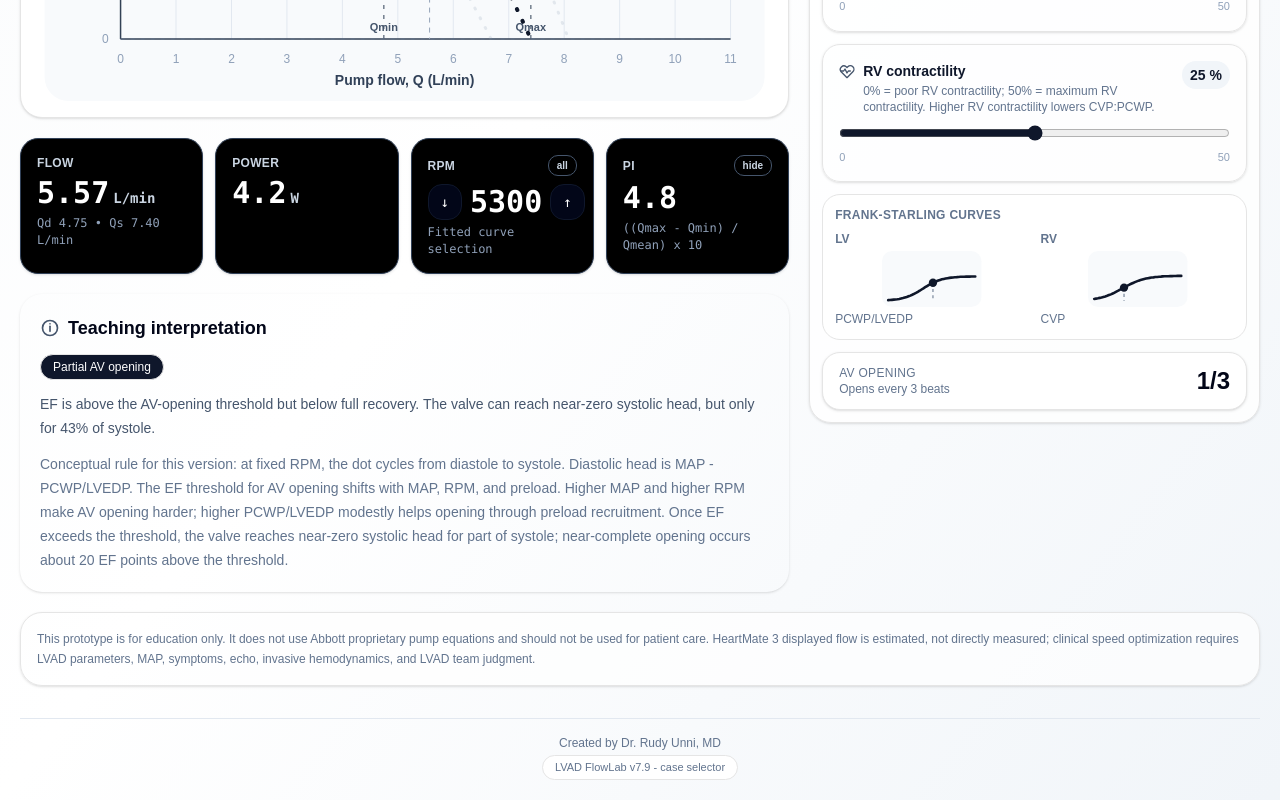
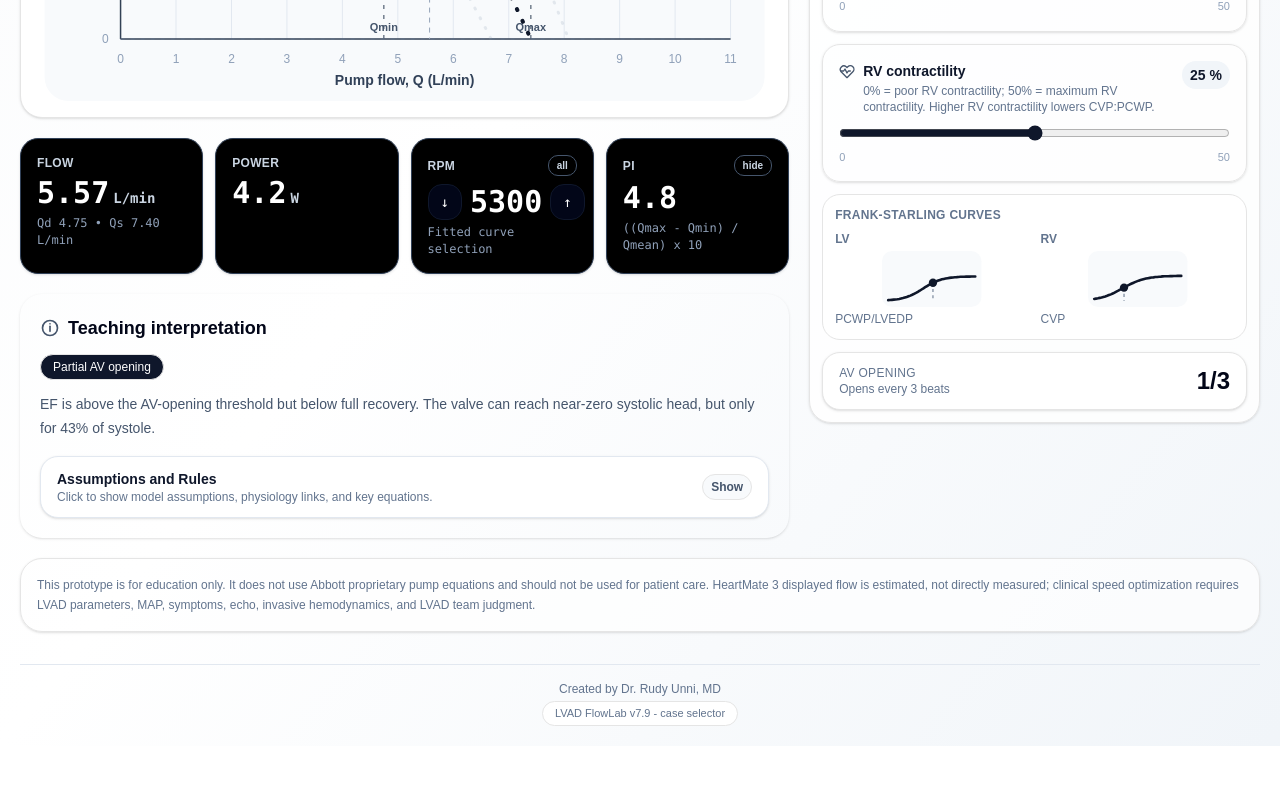
Before and after one commit to rudyunni/lvad-physiology-visualizer, a React (Vite) app: page / in a window 1280 px wide. Shown: the part 842-1642 px from the top of the page. After the commit the page ends 1588 px from the top, so only its background shows below. Built offline with nearby package versions, Linux system fonts and the light colour scheme.

Commit message:
Update LVAD visualizer

```diff
--- a/src/App.tsx
+++ b/src/App.tsx
@@ -559,7 +559,6 @@ function HQGraph({ model, paused, showPreloadLimit, flipAxes, setFlipAxes, showH
           <Button onClick={() => setShowPiLines((value) => !value)} variant={showPiLines ? "default" : "outline"} className="rounded-2xl px-3 py-2 text-xs">{showPiLines ? "PI lines on" : "PI lines off"}</Button>
           <Button onClick={() => setShowHeadLines((value) => !value)} variant={showHeadLines ? "default" : "outline"} className="rounded-2xl px-3 py-2 text-xs">{showHeadLines ? "H lines on" : "H lines off"}</Button>
           <Button onClick={() => setFlipAxes((value) => !value)} variant="outline" className="rounded-2xl px-3 py-2 text-xs">{flipAxes ? "Standard axes" : "Flip axes"}</Button>
-          <Badge variant="secondary" className="rounded-xl px-3 py-1 text-sm">Educational model</Badge>
         </div>
       </div>
       <svg viewBox={`0 0 ${width} ${height}`} className="h-[640px] w-full">
@@ -608,6 +607,7 @@ export default function LVADFlowLab() {
   const [hidePiValue, setHidePiValue] = useState(false);
   const [showAllRpmCurves, setShowAllRpmCurves] = useState(false);
   const [advancedPhysiologyMode, setAdvancedPhysiologyMode] = useState(false);
+  const [showAssumptions, setShowAssumptions] = useState(false);
   const [selectedCaseId, setSelectedCaseId] = useState("free");
   const [monitorTick, setMonitorTick] = useState(0);
 
@@ -809,7 +809,57 @@ export default function LVADFlowLab() {
               <div className="mb-3 flex items-center gap-2"><MiniIcon type="info" className="h-5 w-5 text-slate-600" /><div className="text-lg font-bold">Teaching interpretation</div></div>
               <div className="flex flex-wrap items-center gap-2"><Badge className="rounded-xl px-3 py-1 text-sm">{model.status}</Badge></div>
               {activeCase ? <div className="mt-3 rounded-2xl border border-slate-200 bg-slate-50 p-3"><div className="text-xs font-bold uppercase tracking-wide text-slate-500">Case question</div><p className="mt-1 text-sm font-semibold leading-6 text-slate-800">{activeCase.question}</p><p className="mt-2 text-xs leading-5 text-slate-500">Case settings loaded: RPM {rpm}, MAP {format(map, 0)} mmHg, PCWP/LVEDP {format(lvPreload, 1)} mmHg, CVP {format(rvPreload, 1)} mmHg, LV EF {format(lvContractility, 0)}%, RV contractility {format(rvContractility, 0)}%.</p></div> : <p className="mt-3 text-sm leading-6 text-slate-600">{showPreloadLimit ? model.explanation : "Preload limiting is currently turned off. The graph is showing the theoretical HQ-curve behavior from pressure-derived head alone, without patient-side flow supply constraints."}</p>}
-              <p className="mt-3 text-sm leading-6 text-slate-500">Conceptual rule for this version: at fixed RPM, the dot cycles from diastole to systole. Diastolic head is MAP - PCWP/LVEDP. The EF threshold for AV opening shifts with MAP, RPM, and preload. Higher MAP and higher RPM make AV opening harder; higher PCWP/LVEDP modestly helps opening through preload recruitment. Once EF exceeds the threshold, the valve reaches near-zero systolic head for part of systole; near-complete opening occurs about 20 EF points above the threshold. {advancedPhysiologyMode ? `Advanced mode is active: LV state is ${complianceProfile.lvLabel} and RV state is ${complianceProfile.rvLabel}, so volume changes move PCWP and CVP with different slopes.` : ""}</p>
+              <div className="mt-4 rounded-2xl border border-slate-200 bg-white shadow-sm">
+                <button
+                  type="button"
+                  onClick={() => setShowAssumptions((value) => !value)}
+                  className="flex w-full items-center justify-between gap-3 rounded-2xl px-4 py-3 text-left hover:bg-slate-50"
+                >
+                  <div>
+                    <div className="text-sm font-bold text-slate-900">Assumptions and Rules</div>
+                    <div className="text-xs text-slate-500">Click to {showAssumptions ? "hide" : "show"} model assumptions, physiology links, and key equations.</div>
+                  </div>
+                  <div className="rounded-xl border bg-slate-50 px-2 py-1 text-xs font-bold text-slate-600">
+                    {showAssumptions ? "Hide" : "Show"}
+                  </div>
+                </button>
+                {showAssumptions ? (
+                  <div className="border-t border-slate-200 px-4 py-3 text-sm leading-6 text-slate-600">
+                    <div className="grid gap-3 md:grid-cols-2">
+                      <div className="rounded-xl bg-slate-50 p-3">
+                        <div className="font-bold text-slate-800">HQ curve and head pressure</div>
+                        <p className="mt-1 text-xs leading-5 text-slate-600">At fixed RPM, the operating point is selected from the fitted HQ curve. Diastolic head is approximated as MAP - PCWP/LVEDP. Lower head corresponds to higher pump flow along the curve; higher head corresponds to lower pump flow.</p>
+                        <div className="mt-2 rounded-lg bg-white p-2 font-mono text-xs text-slate-700">H = MAP - PCWP/LVEDP</div>
+                      </div>
+                      <div className="rounded-xl bg-slate-50 p-3">
+                        <div className="font-bold text-slate-800">Mean pump flow</div>
+                        <p className="mt-1 text-xs leading-5 text-slate-600">The dot cycles between diastolic and systolic operating points. Mean displayed flow is time-weighted toward diastole using a simple 2/3 diastole and 1/3 systole approximation.</p>
+                        <div className="mt-2 rounded-lg bg-white p-2 font-mono text-xs text-slate-700">Qmean = 2/3 × Qdiastole + 1/3 × Qsystole</div>
+                      </div>
+                      <div className="rounded-xl bg-slate-50 p-3">
+                        <div className="font-bold text-slate-800">Aortic valve opening</div>
+                        <p className="mt-1 text-xs leading-5 text-slate-600">The EF threshold for AV opening shifts with MAP, RPM, and preload. Higher MAP and higher RPM make AV opening harder; higher PCWP/LVEDP modestly helps opening through preload recruitment. Near-complete opening occurs about 20 EF points above the threshold.</p>
+                        <div className="mt-2 rounded-lg bg-white p-2 font-mono text-xs text-slate-700">AV threshold ≈ MAP effect + RPM unloading - preload recruitment</div>
+                      </div>
+                      <div className="rounded-xl bg-slate-50 p-3">
+                        <div className="font-bold text-slate-800">Preload supply cap</div>
+                        <p className="mt-1 text-xs leading-5 text-slate-600">When preload limiting is enabled, the patient-side supply cap can prevent the dot from reaching the theoretical high-flow portion of the HQ curve. Low PCWP/LVEDP and RV-limited filling can both lower Qcap.</p>
+                        <div className="mt-2 rounded-lg bg-white p-2 font-mono text-xs text-slate-700">Displayed Q = min(HQ-derived Q, preload-supported Qcap)</div>
+                      </div>
+                      <div className="rounded-xl bg-slate-50 p-3">
+                        <div className="font-bold text-slate-800">Pulsatility index</div>
+                        <p className="mt-1 text-xs leading-5 text-slate-600">PI is modeled from the cyclic flow excursion. Larger separation between Qmax and Qmin raises PI, while severe preload limitation or suction-like behavior can collapse or destabilize PI.</p>
+                        <div className="mt-2 rounded-lg bg-white p-2 font-mono text-xs text-slate-700">PI ≈ ((Qmax - Qmin) / Qmean) × 10</div>
+                      </div>
+                      <div className="rounded-xl bg-slate-50 p-3">
+                        <div className="font-bold text-slate-800">Advanced physiology mode</div>
+                        <p className="mt-1 text-xs leading-5 text-slate-600">Advanced mode keeps the same visualizer but links volume changes to PCWP and CVP through nonlinear LV/RV stiffness. Stiffness is intentionally mild in the mid Frank-Starling range and rises mainly near the plateau. Poor RV function raises CVP more and transfers less volume to left-sided filling.</p>
+                        <div className="mt-2 rounded-lg bg-white p-2 font-mono text-xs text-slate-700">Current: {complianceProfile.lvLabel}; {complianceProfile.rvLabel}</div>
+                      </div>
+                    </div>
+                  </div>
+                ) : null}
+              </div>
             </CardContent></Card>
           </div>
           <aside className="space-y-5">
```
